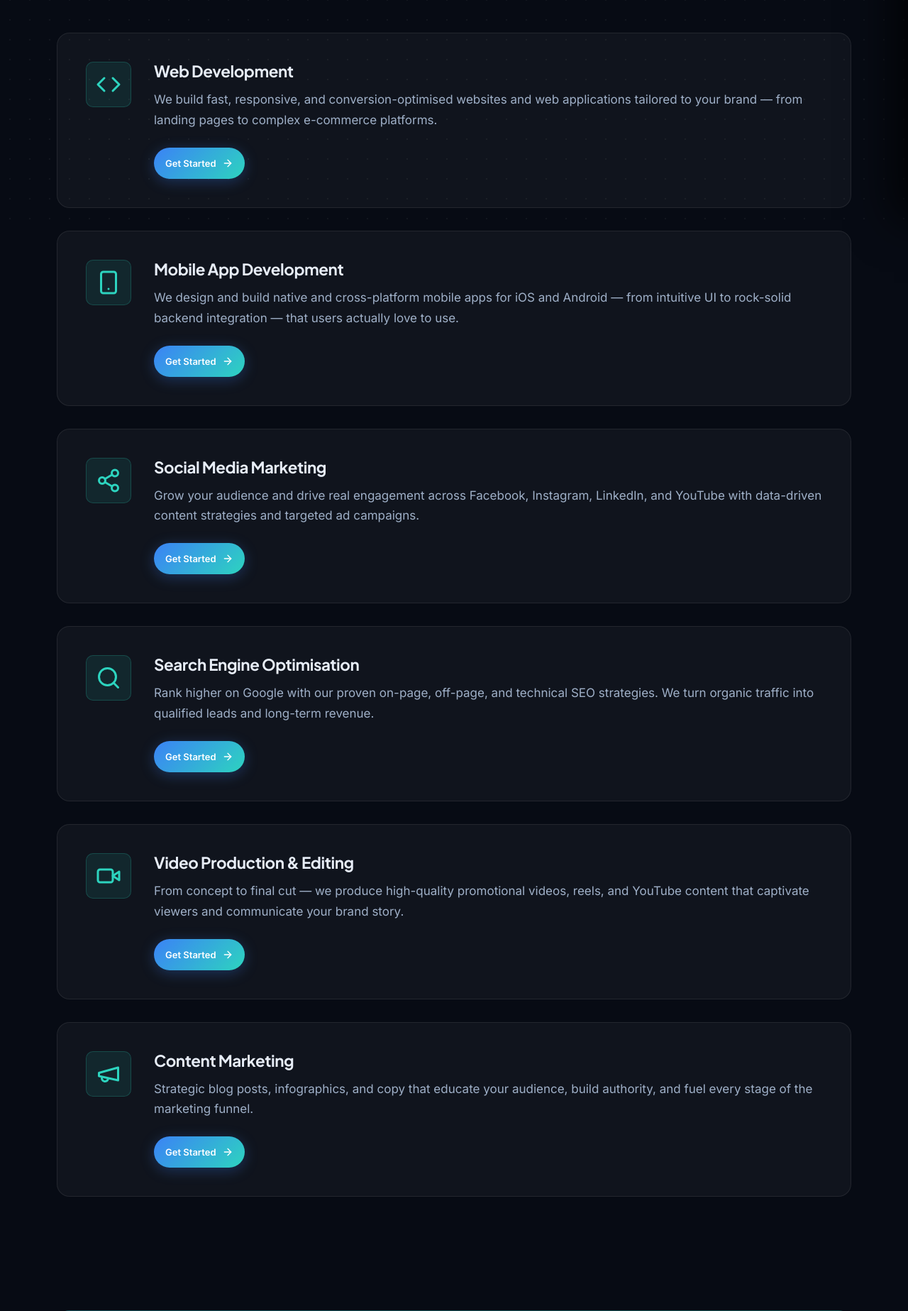
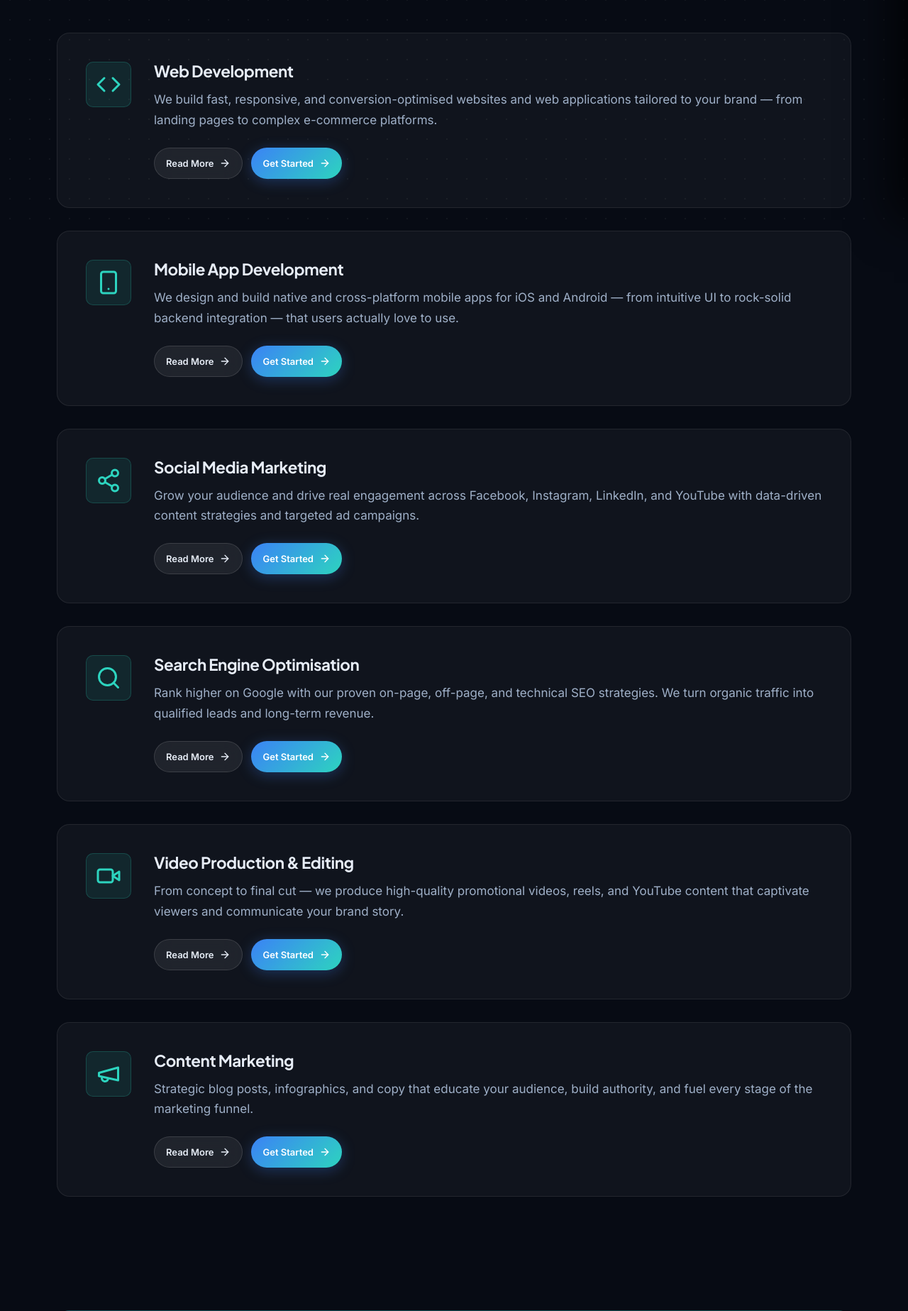
Before and after one commit to tanmoymondal1312/Profimize, a Django app: page /services/ in a window 1280 px wide. Shown: the part 490-2337 px from the top of the page at 71% size. Run offline with Django 4.2, Linux system fonts and the light colour scheme; data comes from the database, SQL or seed files in the repository; both versions use the stored data as it was after the commit; parts of the project's set-up code (start-up, migrations or seed data) failed here and were passed over; some libraries are stand-ins or nearby versions.

Commit message:
Auto-save changes

```diff
--- a/templates/pages/service.html
+++ b/templates/pages/service.html
@@ -47,9 +47,14 @@
         <div class="sdc-body">
           <h2 class="sdc-title">{{ service.title }}</h2>
           <p class="sdc-desc">{{ service.description }}</p>
-          <a href="{% url 'pages:contact' %}" class="btn btn-primary btn-sm">
-            Get Started <svg width="16" height="16" aria-hidden="true"><use href="#icon-arrow-right"/></svg>
-          </a>
+          <div style="display:flex;gap:.75rem;flex-wrap:wrap;align-items:center;margin-top:1rem;">
+            <a href="{% url 'pages:service_detail' service.slug %}" class="btn btn-secondary btn-sm">
+              Read More <svg width="16" height="16" aria-hidden="true"><use href="#icon-arrow-right"/></svg>
+            </a>
+            <a href="{% url 'pages:contact' %}" class="btn btn-primary btn-sm">
+              Get Started <svg width="16" height="16" aria-hidden="true"><use href="#icon-arrow-right"/></svg>
+            </a>
+          </div>
         </div>
       </article>
       {% endfor %}
```
Also changed, not shown: db.sqlite3.
